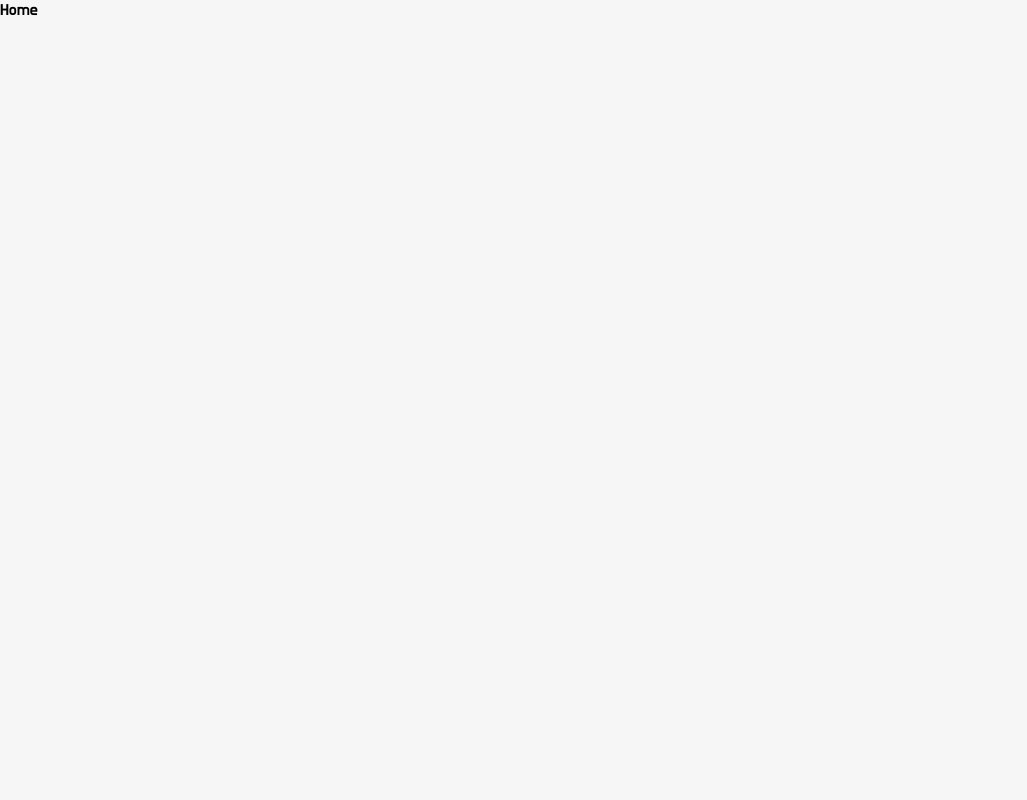
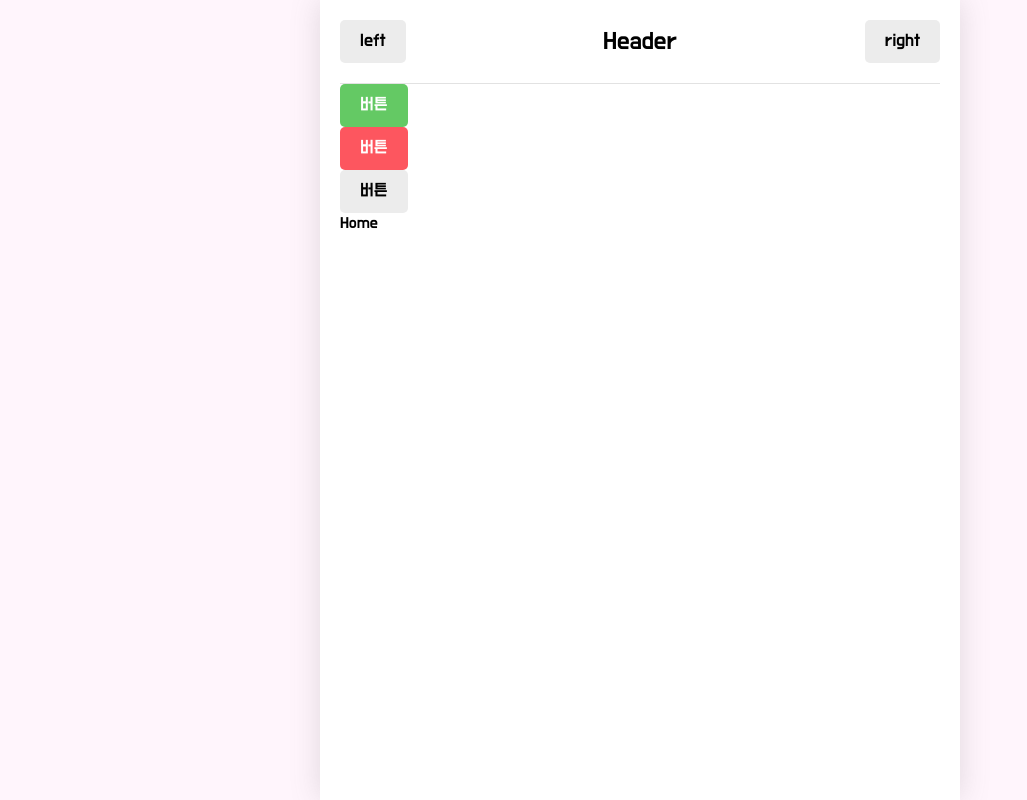
Before and after one commit to hijiyun/emotional-diary, a React (Vite) app: page / in a window 1280 px wide. Shown: the whole page, without its empty margins (0-1027 px from the left). Built offline with nearby package versions, Linux system fonts and the light colour scheme.

Commit message:
design: 공통 컴포넌트 헤더, 버튼 생성

```diff
--- a/src/App.jsx
+++ b/src/App.jsx
@@ -3,15 +3,48 @@ import Home from "./pages/Home";
 import New from "./pages/New";
 import Diary from "./pages/Diary";
 import NotFound from "./pages/NotFound";
+import Button from "./components/Button";
+import Header from "./components/Header";
 
 function App() {
   return (
+    <>
+      <Header
+        title={"Header"}
+        leftChild={<Button>left</Button>}
+        rightChild={<Button>right</Button>}
+      />
+
+      <Button
+        type={"POSITIVE"}
+        onClick={() => {
+          console.log("버튼 클릭");
+        }}
+      >
+        버튼
+      </Button>
+      <Button
+        type={"NEGATIVE"}
+        onClick={() => {
+          console.log("버튼 클릭");
+        }}
+      >
+        버튼
+      </Button>
+      <Button
+        onClick={() => {
+          console.log("버튼 클릭");
+        }}
+      >
+        버튼
+      </Button>
       <Routes>
         <Route path="/" element={<Home />} />
         <Route path="/new" element={<New />} />
         <Route path="/diary/:id" element={<Diary />} />
         <Route path="*" element={<NotFound />} />
       </Routes>
+    </>
   );
 }
 
--- /dev/null
+++ b/src/components/Button.jsx
@@ -0,0 +1,13 @@
+import { S } from "./Button.style";
+
+const Button = ({ children, type, onClick }) => {
+  return (
+    <div>
+      <S.Button type={type} onClick={onClick}>
+        {children}
+      </S.Button>
+    </div>
+  );
+};
+
+export default Button;
--- /dev/null
+++ b/src/components/Header.jsx
@@ -0,0 +1,12 @@
+import { S } from "./Header.style";
+const Header = ({ title, leftChild, rightChild }) => {
+  return (
+    <S.Header>
+      <S.HeaderLeft>{leftChild}</S.HeaderLeft>
+      <S.HeaderCenter>{title}</S.HeaderCenter>
+      <S.HeaderRight>{rightChild}</S.HeaderRight>
+    </S.Header>
+  );
+};
+
+export default Header;
--- a/src/index.css
+++ b/src/index.css
@@ -7,7 +7,18 @@ html,
 body {
   margin: 0;
   width: 100%;
-  background-color: rgb(246, 246, 246);
+  background-color: rgb(255, 245, 252);
+}
+
+#root {
+  background-color: white;
+  max-width: 600px;
+  width: 100%;
+  margin: 0 auto;
+  min-height: 100vh;
+  height: 100%;
+  box-shadow: rgba(100, 100, 100, 0.2) 0px 0px 29px 0px;
+  padding: 0 20px;
 }
 
 body * {
```
Lines whose indentation alone changed are shown as unchanged.
